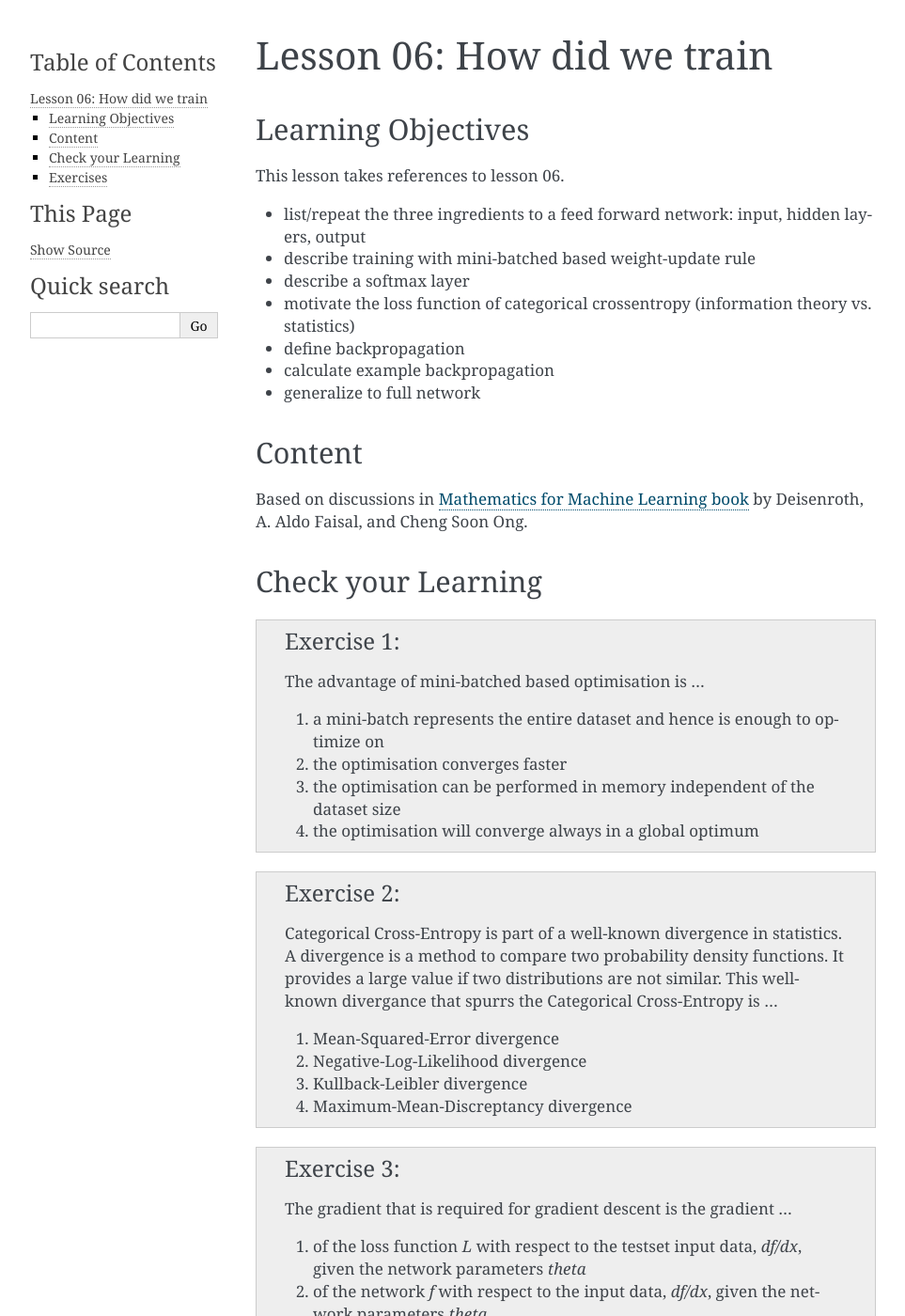
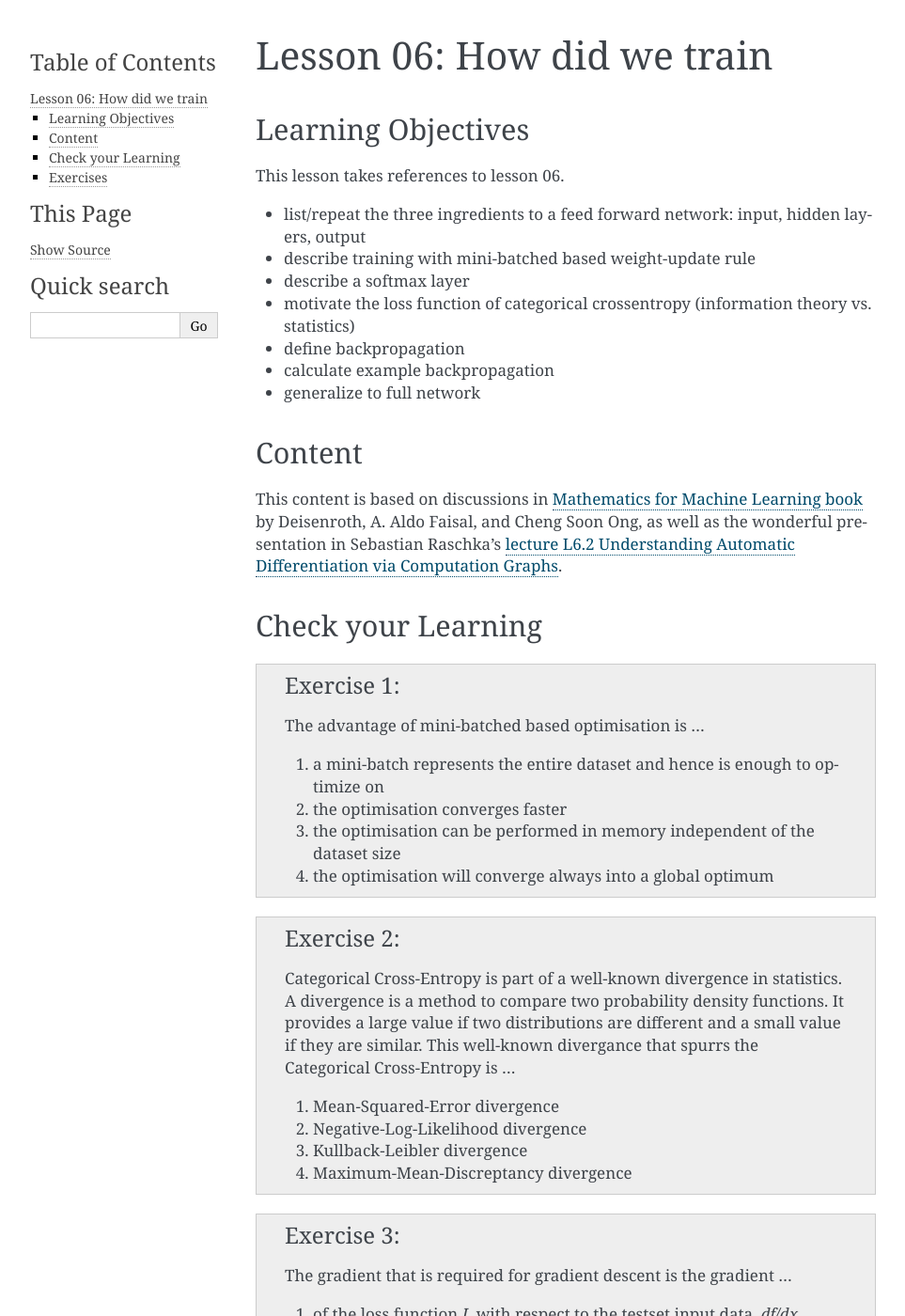
Before and after one commit to deeplearning540/deeplearning540.github.io, a Sphinx documentation site: the page built from source/lesson06/content.rst, in a window 1280 px wide and 1400 px high. Shown: the whole window at 94% size, without its empty margins (148-1111 px from the left). Built offline with Sphinx 7.4.7, drawn with Linux system fonts in a browser that asks for light colours.

Commit message:
added references

```diff
--- a/source/lesson06/content.rst
+++ b/source/lesson06/content.rst
@@ -21,7 +21,8 @@ This lesson takes references to lesson 06.
 Content
 =======
 
-Based on discussions in `Mathematics for Machine Learning book <https://mml-book.github.io/>`_ by Deisenroth, A. Aldo Faisal, and Cheng Soon Ong.
+This content is based on discussions in `Mathematics for Machine Learning book <https://mml-book.github.io/>`_ by Deisenroth, A. Aldo Faisal, and Cheng Soon Ong, as well as the wonderful presentation in Sebastian Raschka's `lecture L6.2 Understanding Automatic Differentiation via Computation Graphs <https://youtu.be/oY6-i2Ybin4>`_.
+
 
 Check your Learning
 ===================
@@ -33,12 +34,12 @@ Check your Learning
    1. a mini-batch represents the entire dataset and hence is enough to optimize on
    2. the optimisation converges faster
    3. the optimisation can be performed in memory independent of the dataset size
-   4. the optimisation will converge always in a global optimum
+   4. the optimisation will converge always into a global optimum
 
 
 .. admonition:: Exercise 2
 
-   Categorical Cross-Entropy is part of a well-known divergence in statistics. A divergence is a method to compare two probability density functions. It provides a large value if two distributions are not similar. This well-known divergance that spurrs the Categorical Cross-Entropy is ...
+   Categorical Cross-Entropy is part of a well-known divergence in statistics. A divergence is a method to compare two probability density functions. It provides a large value if two distributions are different and a small value if they are similar. This well-known divergance that spurrs the Categorical Cross-Entropy is ...
 
    1. Mean-Squared-Error divergence
    2. Negative-Log-Likelihood divergence
```
